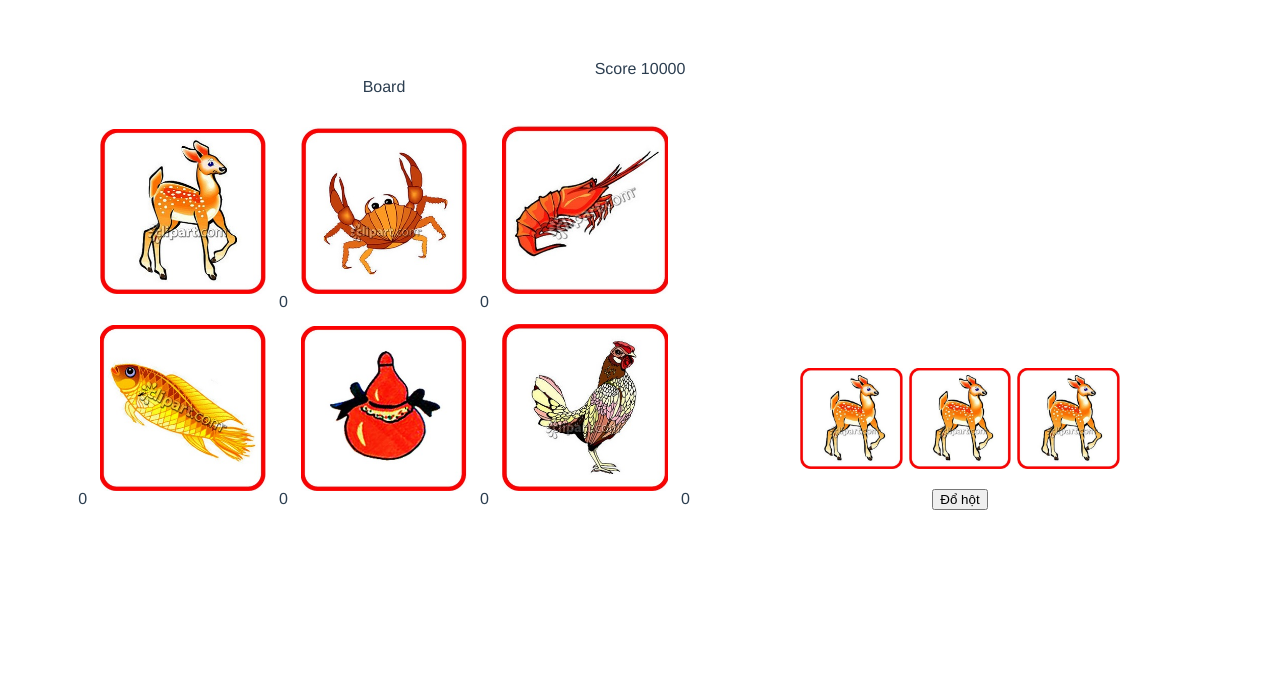
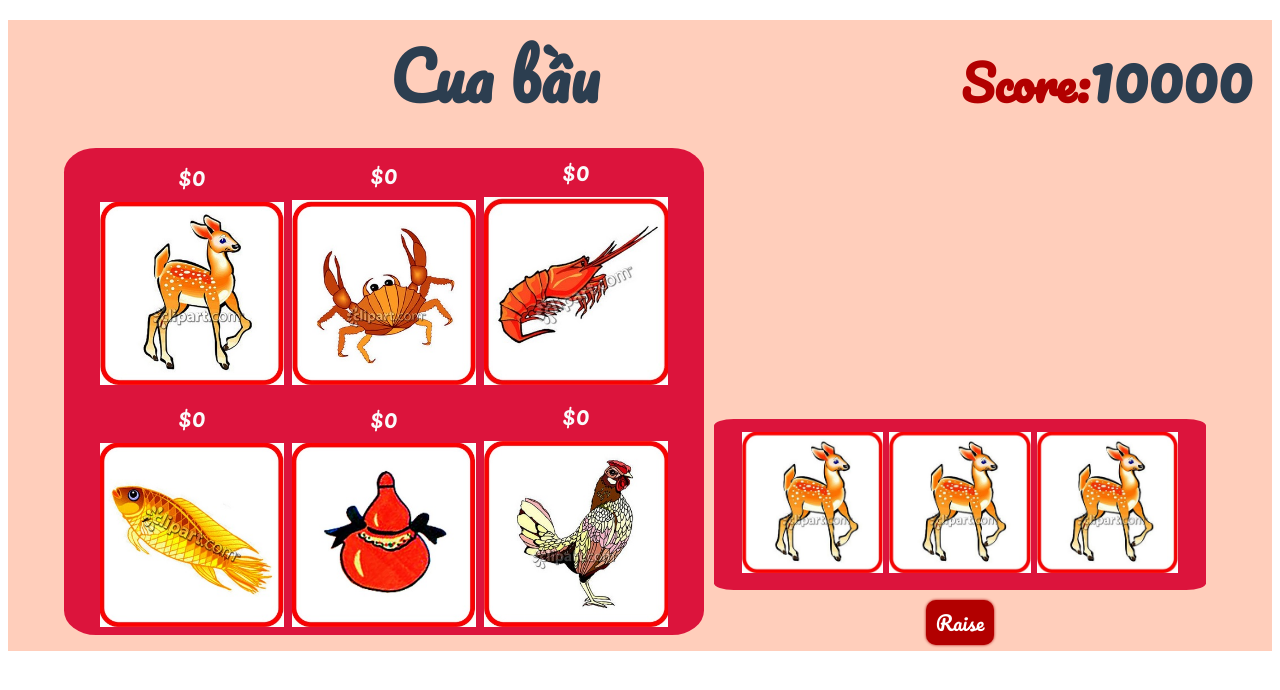
Before and after one commit to nguyenvandai61/CuaBauVueJS, a Vue app: page / in a window 1280 px wide. Shown: the top 690 px of the page. Built offline with nearby package versions, Linux system fonts and the light colour scheme.

Commit message:
UI for app

```diff
--- a/src/App.vue
+++ b/src/App.vue
@@ -9,7 +9,6 @@
 import Game from './components/Game.vue'
 
 
-
 export default {
   name: 'App',
   components: {
@@ -19,12 +18,49 @@
 </script>
 
 <style>
+
+@import url('https://fonts.googleapis.com/css?family=Pacifico&display=swap');
 #app {
   font-family: Avenir, Helvetica, Arial, sans-serif;
   -webkit-font-smoothing: antialiased;
   -moz-osx-font-smoothing: grayscale;
   text-align: center;
   color: #2c3e50;
-  margin-top: 60px;
+        background: rgba(255, 127, 80, 0.384);
+}
+button {
+    background-color: #004A7F;
+    -webkit-border-radius: 10px;
+    border-radius: 10px;
+    border: none;
+    color: #FFFFFF;
+    cursor: pointer;
+    display: inline-block;
+
+    font-size: 20px;
+    padding: 5px 10px;
+    text-align: center;
+    text-decoration: none;
+    animation: glowing 5000ms infinite;
+
+    font-family: 'Pacifico', cursive;
+
+}
+
+@keyframes glowing {
+    0% {
+        background-color: #B20000;
+        -webkit-box-shadow: 0 0 3px #B20000;
+    }
+
+    50% {
+        background-color: #FF0000;
+        -webkit-box-shadow: 0 0 40px #FF0000;
+    }
+
+    100% {
+        background-color: #B20000;
+        -webkit-box-shadow: 0 0 3px #B20000;
+    }
 }
 </style>
--- a/src/components/Board.vue
+++ b/src/components/Board.vue
@@ -1,10 +1,11 @@
 <template>
   <div id="board">
-      Board
       <ul id="board-item-list">
           <li class="board-item" v-for="(e, i) in text" :key="i">
+              <div class="bet-wrapper">
+                <span class="bet">${{betArr[i]}}</span>
+              </div>
             <img @click='bet(i)' class="board-item-image" :src="text2url(e)" :alt="i"/>
-            <span>{{betArr[i]}}</span>
           </li>
       </ul>
   </div>
@@ -35,13 +36,27 @@
 #board-item-list {
     display: block;
     padding-left: 0;
+    background: crimson;
+    border-radius: 5%;
 }
 .board-item {
-    display: inline;
+    display: inline-block;
+    width: 30%;
+    position: relative;
 }
 .board-item-image {
     box-sizing: border-box;
     padding: 2%;
-    width: 30%;
+    width: 100%;
 }
+
+.bet {
+    position: block;
+    left: 50%;
+    font-family: 'Pacifico', cursive;;
+    font-weight: 300;
+    color: rgb(250, 250, 250);
+    font-size: 1.6rem;
+}
+
 </style>
--- a/src/components/Dices.vue
+++ b/src/components/Dices.vue
@@ -5,7 +5,7 @@
         <img class="dice-image" :src="text2url(num2text(e))"/>
       </li>
     </ul>
-    <button v-on:click="raiseDice" :disabled="!!isRaised">Đổ hột</button>
+    <button class="btn-raise" v-on:click="raiseDice" :disabled="!!isRaised">Raise</button>
   </div>
 </template>
 
@@ -50,15 +50,23 @@
 <!-- Add "scoped" attribute to limit CSS to this component only -->
 <style scoped>
 #dice-machine {
-
+  background: crimson;
   padding-left: 0;
+  margin: 10px;
+  padding: 10px;
+  border-radius: 4%;
 }
 
 #dice-machine li{
-  display: inline;
+  display: inline-block;
   margin: 3px;
+  width: 30%;
 }
 .dice-image {
-  width: 20%;
+  width: 100%;
+}
+
+.btn-raise {
+
 }
 </style>
--- a/src/components/Game.vue
+++ b/src/components/Game.vue
@@ -1,6 +1,9 @@
 <template>
-    <div>
-        <Score :score="score"/>
+    <div class="container">
+        <div class="header">
+            <h1 class="title">Cua bầu</h1>
+            <Score class="score-handler" :score="score"/>
+        </div>
         <Board
         class="board-handler"
         :text="text"
@@ -81,10 +84,31 @@
 </script>
 
 <style>
+    .container {
+        margin: 20px;
+    }
+    .header {
+        display: flex;
+
+        flex-flow: row;
+        justify-content: space-between;
+    }
+    .title{
+        font-family: 'Pacifico', cursive;
+        font-size: 2.5em;
+        margin :auto;
+    }
+    .score-handler {
+        font-family: 'Pacifico', cursive;
+    }
     @media only screen and (min-width: 550px) {
         .board-handler {
             width: 50vw;
             display: inline-block;
+        }
+        .title {
+
+            font-size: 4em;
         }
         .dice-handler {
             display: inline-block;
--- a/src/components/Score.vue
+++ b/src/components/Score.vue
@@ -1,18 +1,40 @@
 <template>
-  <div id="score-container">
-      Score
-    {{score}}
+  <div>
+    <h2 class="label-score">Score:</h2>
+    <h2 class="score">{{score}}</h2>
   </div>
 </template>
 
 <script>
 export default {
-    name: "Score",
-    props: ['score'],
-
-}
+  name: "Score",
+  props: ["score"]
+};
 </script>
 
-<style>
+<style scoped>
+.label-score {
+  display: inline-block;
+  color: #4b3d3d;
+  font-size: 1.6em;
+  color: #b20000;
+  margin: auto 0;
+  /* text-shadow: 2px 2px #ff0000; */
+}
 
+.score {
+  font-size: 2em;
+  display: inline-block;
+  margin: auto 0;
+}
+@media only screen and (min-width: 550px) {
+  .label-score {
+    font-size: 3em;
+    /* text-shadow: 2px 2px #ff0000; */
+  }
+
+  .score {
+    font-size: 4em;
+  }
+}
 </style>
```
